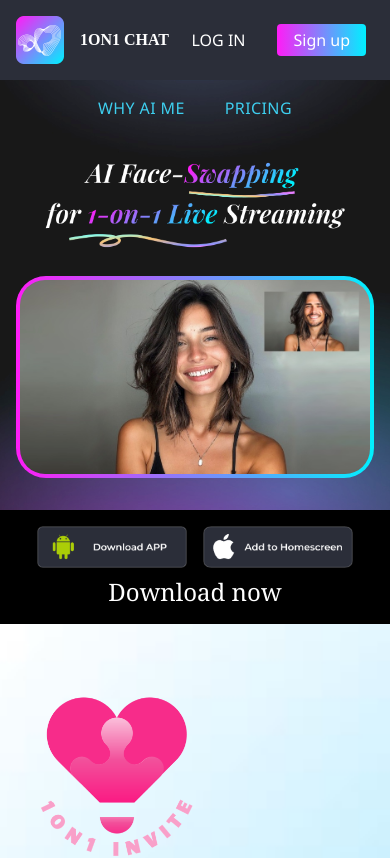
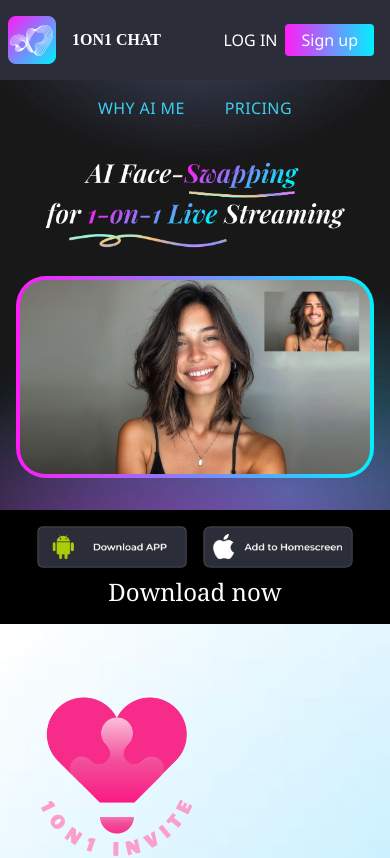
Before and after one commit to rickychan0611/popchat, a Next.js app: page / in a window 390 px wide. Shown: the top 858 px of the page. Built offline with nearby package versions, Linux system fonts and the light colour scheme.

Commit message:
fix app bar

```diff
--- a/src/components/AppBar.tsx
+++ b/src/components/AppBar.tsx
@@ -13,13 +13,13 @@
     <div className='fixed flex flex-1 w-full h-[80px] flex-row justify-between items-center p-2 z-50 text-white bg-[#2B2E39]'
     >
       <div className='z-50 flex flex-1 w-full flex-row justify-between items-center'>
-        <div className='flex flex-row items-center gap-4 ml-2 cursor-pointer'
+        <div className='flex flex-row items-center gap-4 ml-0 sm:ml-2 cursor-pointer'
           onClick={() => router.push('/')}>
           <Image src={"/logo.png"} width={48} height={48} alt="logo" />
           <div className='font-noto_serif font-bold cursor-pointer text-[16px]'
           >1ON1 CHAT</div>
         </div>
-        <div className='sm:flex flex-1 flex-row justify-between items-center  hidden mx-8'>
+        <div className='sm:flex flex-1 flex-row justify-between items-center  hidden max-w-[400px] mx-4'>
           <div className='tracking-wide text-[16px] cursor-pointer flex flex-1 '
             onClick={() => router.push('/why-aime')}>WHY AI ME</div>
           <div className='tracking-wide text-[16px] cursor-pointer flex flex-1 mx-4 '
@@ -63,14 +63,14 @@
 
           </div>
         </div>
-        <div className='flex flex-row items-center gap-8 pr-4'>
+        <div className='flex flex-row justify-end items-center gap-2 sm:gap-8 pr-2 sm:pr-4'>
           {/* <div className='flex flex-row items-center gap-2'>
             <Globe />
             <p>EN</div>
           </div> */}
-          <div onClick={() => router.push(H5_URL)} className="cursor-pointer">
+          <div onClick={() => router.push(H5_URL)} className="cursor-pointer text-center">
             LOG IN</div>
-          <div className='px-4 py-1 rounded cursor-pointer'
+          <div className='px-4 py-1 rounded cursor-pointer text-center'
             onClick={() => router.push(H5_URL)}
             style={{
               backgroundImage: "linear-gradient(to right, #FF1CF7, #00F0FF)",
```
